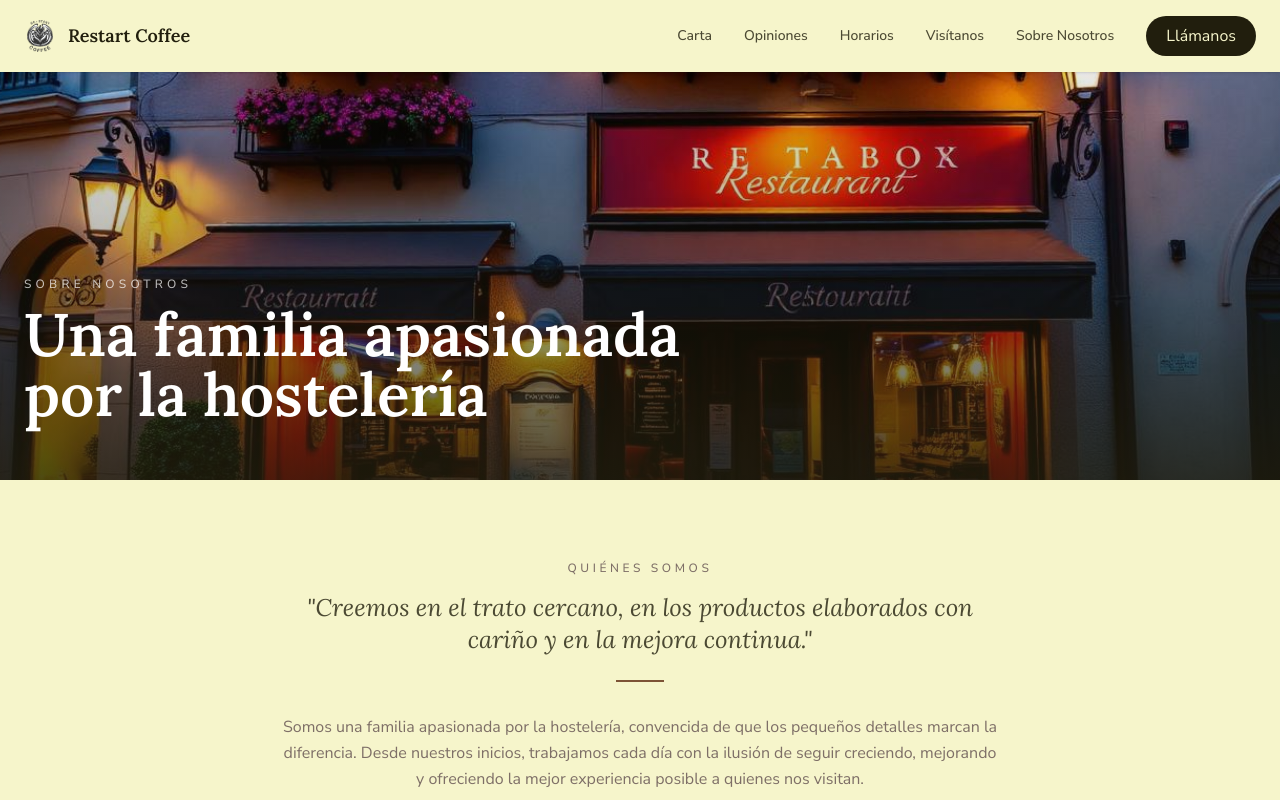
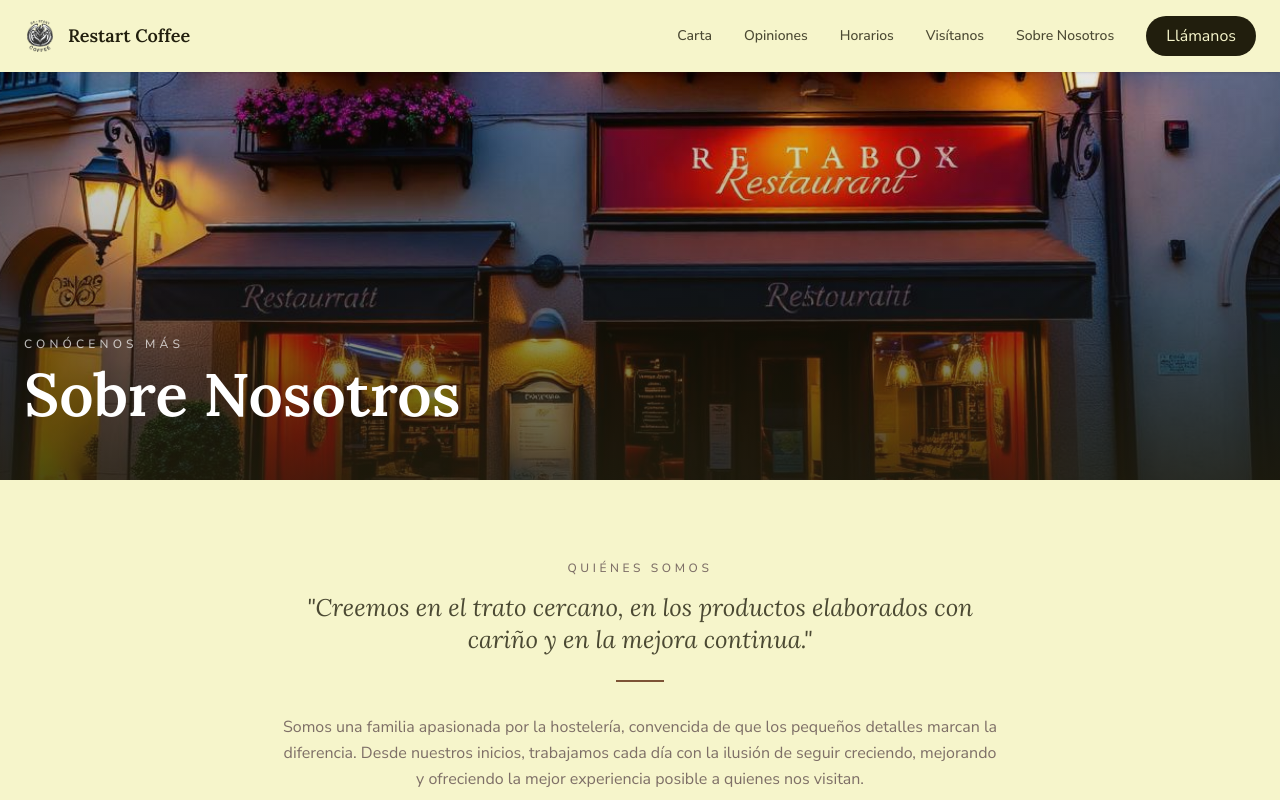
Before and after one commit to raudyweb/RESTART, a React (Vite) app: page /sobre-nosotros in a window 1280 px wide. Shown: the top 800 px of the page. Built offline with nearby package versions, Linux system fonts and the light colour scheme.

Commit message:
Update image import and text content in About page

```diff
--- a/src/pages/About.tsx
+++ b/src/pages/About.tsx
@@ -2,7 +2,7 @@ import React, { useEffect, useRef, useState } from "react";
 import Navbar from "@/components/Navbar";
 import Footer from "@/components/Footer";
 import aboutImg from "@/assets/about.jpg";
-import terraceImg from "@/assets/terrace.jpg";
+import terraceImg from "@/assets/Interior.jpg";
 import interiorImg from "@/assets/restaurant-interior.jpg";
 import facadeImg from "@/assets/restaurant-facade.jpg";
 import tableImg from "@/assets/restaurant-table.jpg";
@@ -54,8 +54,8 @@ const About = () => {
         <img src={facadeImg} alt="Fachada Restart Coffee" className={`absolute inset-0 w-full h-full object-cover transition-transform duration-[8000ms] ${heroLoaded ? "scale-105" : "scale-100"}`} />
         <div className="absolute inset-0 bg-gradient-to-t from-foreground/80 via-foreground/30 to-transparent" />
         <div className="relative z-10 container px-6 pb-14">
-          <p className={`text-white/70 text-xs tracking-[0.35em] uppercase mb-3 font-medium transition-all duration-700 delay-300 ${heroLoaded ? "opacity-100 translate-y-0" : "opacity-0 translate-y-4"}`}>Sobre Nosotros</p>
-          <h1 className={`font-display text-4xl md:text-6xl font-semibold text-white leading-tight max-w-2xl transition-all duration-700 delay-500 ${heroLoaded ? "opacity-100 translate-y-0" : "opacity-0 translate-y-6"}`}>Una familia apasionada<br />por la hostelería</h1>
+          <p className={`text-white/70 text-xs tracking-[0.35em] uppercase mb-3 font-medium transition-all duration-700 delay-300 ${heroLoaded ? "opacity-100 translate-y-0" : "opacity-0 translate-y-4"}`}>Conócenos más</p>
+          <h1 className={`font-display text-4xl md:text-6xl font-semibold text-white leading-tight max-w-2xl transition-all duration-700 delay-500 ${heroLoaded ? "opacity-100 translate-y-0" : "opacity-0 translate-y-6"}`}>Sobre Nosotros</h1>
         </div>
       </section>
 
```
